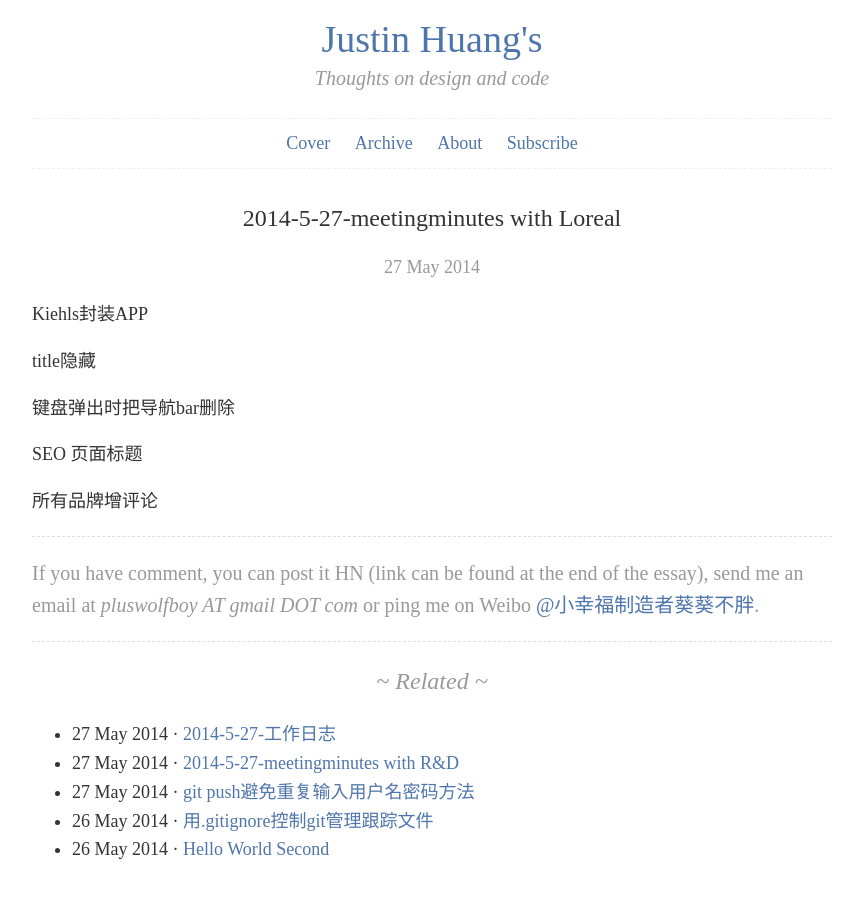
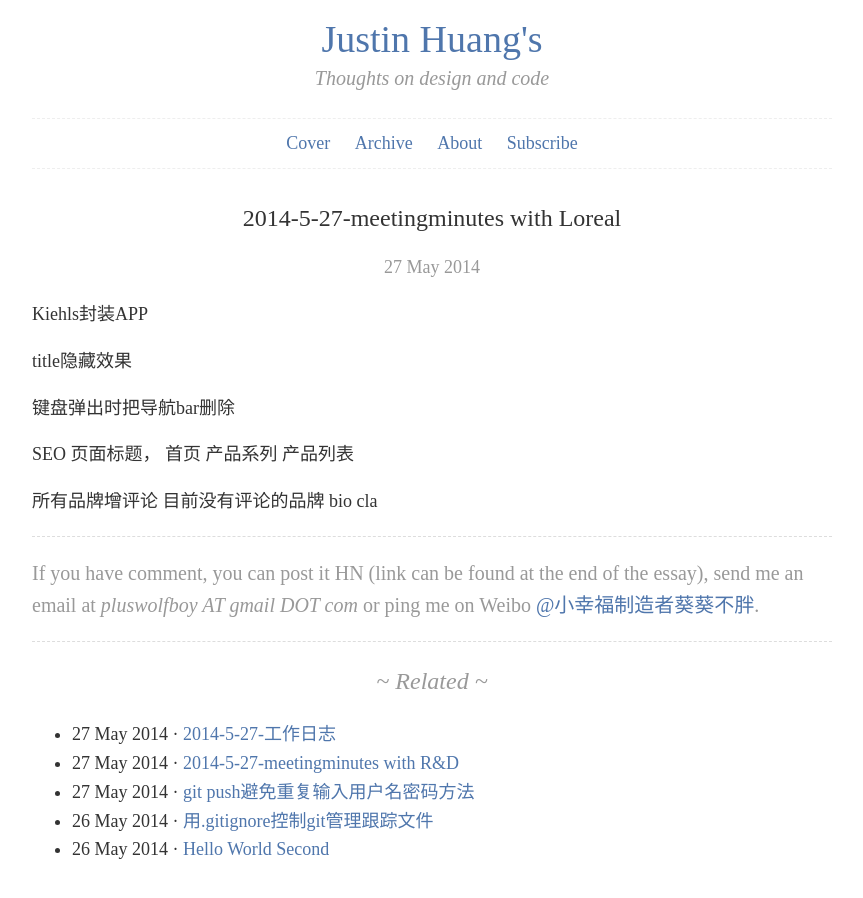
Before and after one commit to justin0127/myblog, a Jekyll site: the page built from _posts/2014-5-27-meetingminutes-with-Loreal.md, in a window 1280 px wide. Shown: the whole page, without its empty margins (208-1071 px from the left). Built offline with Jekyll 4.4.1, drawn with Linux system fonts in a browser that asks for light colours; some web fonts are replaced.

Commit message:
modify markdown style

```diff
--- a/_posts/2014-5-27-meetingminutes-with-Loreal.md
+++ b/_posts/2014-5-27-meetingminutes-with-Loreal.md
@@ -4,10 +4,15 @@ title: 2014-5-27-meetingminutes with Loreal
 ---
 Kiehls封装APP
 
-title隐藏
+title隐藏效果
 
 键盘弹出时把导航bar删除
 
-SEO 页面标题
+SEO 页面标题，
+首页
+产品系列
+产品列表
+
 
 所有品牌增评论
+目前没有评论的品牌 bio cla
```
Also changed, not shown: _posts/2014-5-27-meetingminutes-with-R&D.md (+20 -2 lines).
